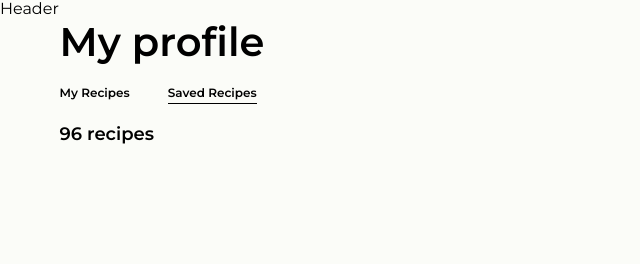
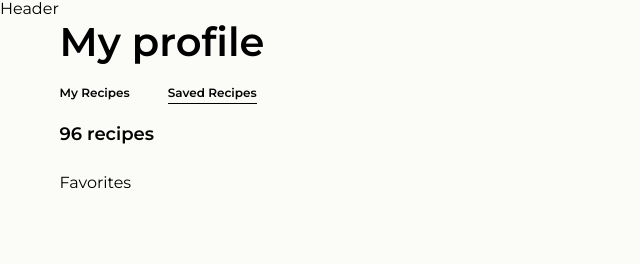
Before and after one commit to LarysaHliieva/tasteorama, a React (Vite) app: page /profile/favorites in a window 1280 px wide. Shown: the top 264 px of the page, without its empty margins (0-640 px from the left). Built offline with nearby package versions, Linux system fonts and the light colour scheme.

Commit message:
add Outlet

```diff
--- a/src/App.jsx
+++ b/src/App.jsx
@@ -9,6 +9,8 @@ import ProfilePage from "./pages/ProfilePage/ProfilePage";
 import AuthPage from "./pages/AuthPage/AuthPage";
 import PrivateRoute from "./components/PrivateRoute/PrivateRoute";
 import RestrictedRoute from "./components/RestrictedRoute/RestrictedRoute";
+import Own from "./components/Own/Own.jsx";
+import Favorites from "./components/Favorites/Favorites.jsx";
 
 function App() {
   return (
@@ -25,8 +27,8 @@ function App() {
             path="/profile"
             element={<PrivateRoute component={<ProfilePage />} />}
           >
-            <Route path="own" element={<>own</>} />
-            <Route path="favorites" element={<>favorites</>} />
+            <Route path="own" element={<Own />} />
+            <Route path="favorites" element={<Favorites />} />
           </Route>
           <Route
             path="/auth"
--- /dev/null
+++ b/src/components/Favorites/Favorites.jsx
@@ -0,0 +1,5 @@
+import React from "react";
+
+export default function Favorites() {
+  return <div>Favorites</div>;
+}
--- /dev/null
+++ b/src/components/Own/Own.jsx
@@ -0,0 +1,5 @@
+import React from "react";
+
+export default function Own() {
+  return <div>Own</div>;
+}
--- a/src/components/Profile/Profile.jsx
+++ b/src/components/Profile/Profile.jsx
@@ -1,5 +1,5 @@
 import React from "react";
-import { NavLink } from "react-router-dom";
+import { NavLink, Outlet } from "react-router-dom";
 
 import css from "./Profile.module.css";
 import clsx from "clsx";
@@ -19,6 +19,7 @@ export default function Profile() {
         </nav>
         <div className={css.counter}>96 recipes</div>
       </div>
+      <Outlet />
     </div>
   );
 }
```
Also changed, not shown: src/components/Favorites/Favorites.module.css (added), src/components/Own/Own.module.css (added).
